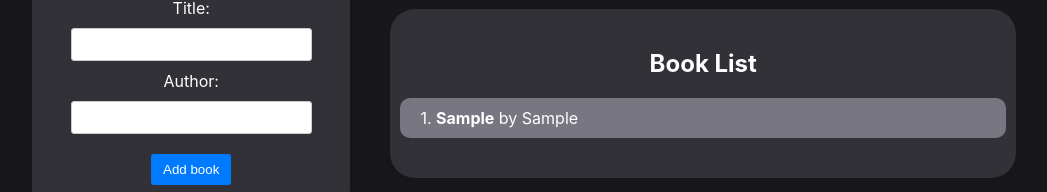
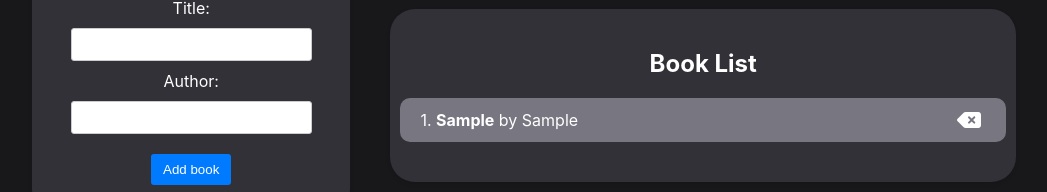
Before and after one commit to tensor27/Book-List, a React (Create React App) app in the folder frontend/: page / in a window 1280 px wide. Both pictures are taken after typing "Sample", "Sample" into the empty fields and a click on the button "Add book". Shown: the part 214-406 px from the top of the page, without its empty margins (116-1163 px from the left). Built offline with nearby package versions, Linux system fonts and the light colour scheme.

Commit message:
The functional of deleting books

```diff
--- a/frontend/package.json
+++ b/frontend/package.json
@@ -9,6 +9,7 @@
     "@testing-library/user-event": "^13.5.0",
     "react": "^18.2.0",
     "react-dom": "^18.2.0",
+    "react-icons": "^5.1.0",
     "react-redux": "^9.1.1",
     "react-scripts": "5.0.1",
     "uuid": "^9.0.1",
--- a/frontend/src/components/BookForm/BookForm.jsx
+++ b/frontend/src/components/BookForm/BookForm.jsx
@@ -14,7 +14,6 @@ const BookForm = () => {
 
 		if (title && author) {
 			const book = { title, author, id: uuidv4() }
-			console.log(addBook(book))
 			dispatch(addBook(book))
 			setTitle('')
 			setAuthor('')
--- a/frontend/src/components/BookList/BookList.jsx
+++ b/frontend/src/components/BookList/BookList.jsx
@@ -1,10 +1,16 @@
-import { useSelector } from 'react-redux'
+import { FaDeleteLeft } from 'react-icons/fa6'
+import { useDispatch, useSelector } from 'react-redux'
+import { deleteBook } from '../../redux/books/actioCreators'
 import Styles from './BookList.module.css'
 
 function BookList() {
 	const books = useSelector(state => state.books)
+	const dispatch = useDispatch()
 
-	console.log(books)
+	const handleDeleteBook = id => {
+		dispatch(deleteBook(id))
+	}
+
 	return (
 		<div className={`app-block ${Styles['book-list']}`}>
 			<h2>Book List</h2>
@@ -17,6 +23,10 @@ function BookList() {
 							<div className={Styles['book-info']}>
 								{++index}. <strong>{book.title}</strong> by {book.author}
 							</div>
+							<FaDeleteLeft
+								className={Styles['delete-ico']}
+								onClick={() => handleDeleteBook(book.id)}
+							/>
 						</li>
 					))}
 				</ul>
--- a/frontend/src/components/BookList/BookList.module.css
+++ b/frontend/src/components/BookList/BookList.module.css
@@ -30,7 +30,14 @@
 
 .book-list li:hover {
 	background-color: #63708b;
-	color: yellow;
+}
+
+.book-list .delete-ico {
+	transition: 0.2s all ease-in-out;
+}
+
+.book-list .delete-ico:hover {
+	color: rgb(250, 118, 118);
 }
 
 .book-list button {
@@ -71,3 +78,12 @@
 	transition: color 0.3s ease;
 	color: #fca510;
 }
+
+.delete-ico {
+	font-size: 24px;
+	padding: 0px;
+	margin: 0px;
+	font-size: 1.5rem;
+	cursor: pointer;
+	padding-inline: 5px;
+}
--- a/frontend/src/redux/books/actioCreators.js
+++ b/frontend/src/redux/books/actioCreators.js
@@ -7,6 +7,6 @@ export const addBook = newBook => {
 	}
 }
 
-export const deleteBook = () => {
-	return { type: actionTypes.DELETE_BOOK }
+export const deleteBook = bookId => {
+	return { type: actionTypes.DELETE_BOOK, payload: bookId }
 }
--- a/frontend/src/redux/books/reducer.js
+++ b/frontend/src/redux/books/reducer.js
@@ -7,8 +7,13 @@ const booksReducer = (state = initialState, action) => {
 		case actionTypes.ADD_BOOK:
 			return [...state, action.payload]
 
+
 		case actionTypes.DELETE_BOOK:
-			return []
+			return state.filter(book => book.id !== action.payload)
+
+
+			return [state.filter(book => book.id !== action.payload)]
+
 
 		default:
 			return state
```
Also changed, not shown: 1 other file (tests, documents, lock files or other folders).
